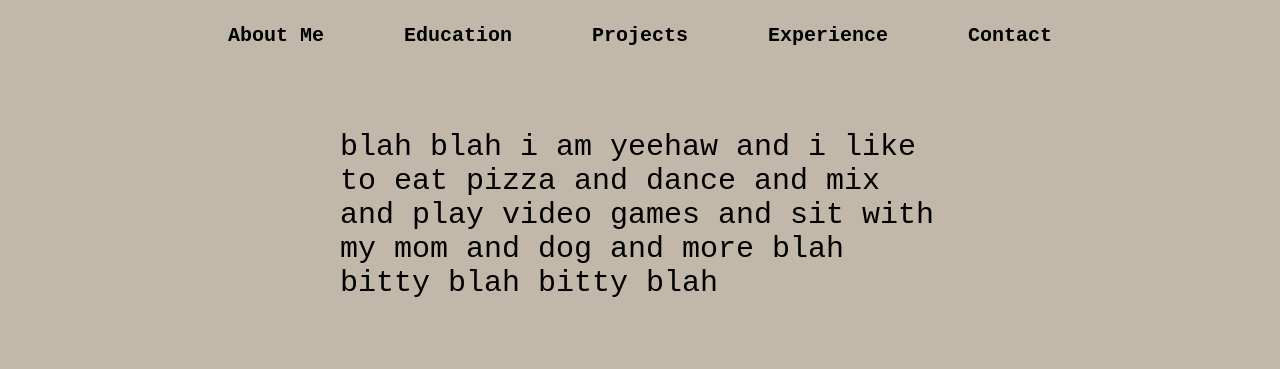
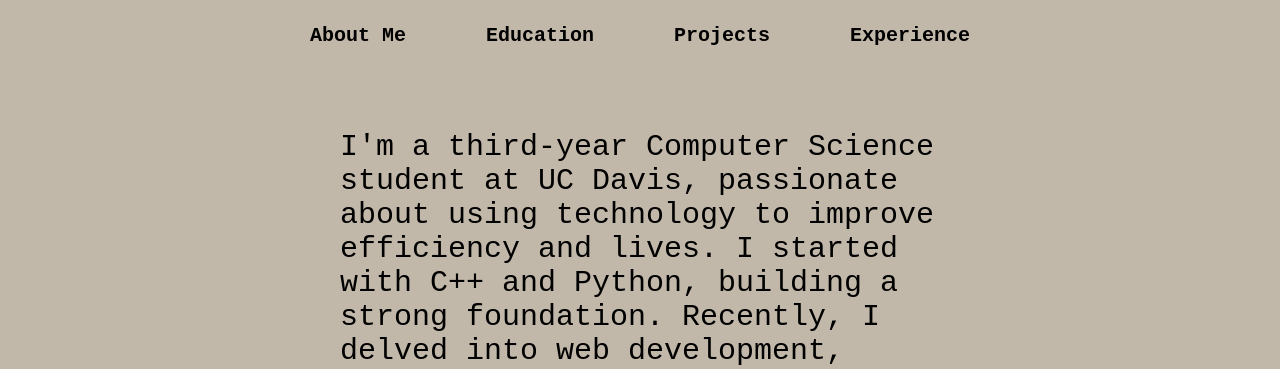
Before and after one commit to rahulb1218/rahulb1218.github.io, a plain HTML site: page index.html in a window 1280 px wide. Shown: the top 369 px of the page. Drawn offline with Linux system fonts and the light colour scheme.

Commit message:
v1.0.0
removed contacts page and added tempo project. ready to deploy.

```diff
--- a/index.html
+++ b/index.html
@@ -1,7 +1,7 @@
 <!DOCTYPE html>
 <html>
 <head>
-  <title>Blank Page</title>
+  <title>Rahul's Work</title>
   <link rel="stylesheet" type="text/css" href="styles.css">
 </head>
 <body>
@@ -10,13 +10,14 @@
         <a href="./education.html">Education</a>
         <a href="./projects.html">Projects</a>
         <a href="./experience.html">Experience</a>
-        <a href="./contact.html">Contact</a>
     </div>
     <div id="summary">
         <p>
-            blah blah i am yeehaw and i like to eat pizza and dance and mix and
-            play video games and sit with my mom and dog and more blah bitty blah
-            bitty blah
+            I'm a third-year Computer Science student at UC Davis,
+            passionate about using technology to improve efficiency
+            and lives. I started with C++ and Python, building a strong
+            foundation. Recently, I delved into web development, creating
+            projects that now simplify my own daily life.
         </p>
     </div>
     <div class="hbox nameandpic">
```
Also changed, not shown: education.html (+0 -1 lines), experience.html (+0 -1 lines), projects.html (+7 -1 lines).
